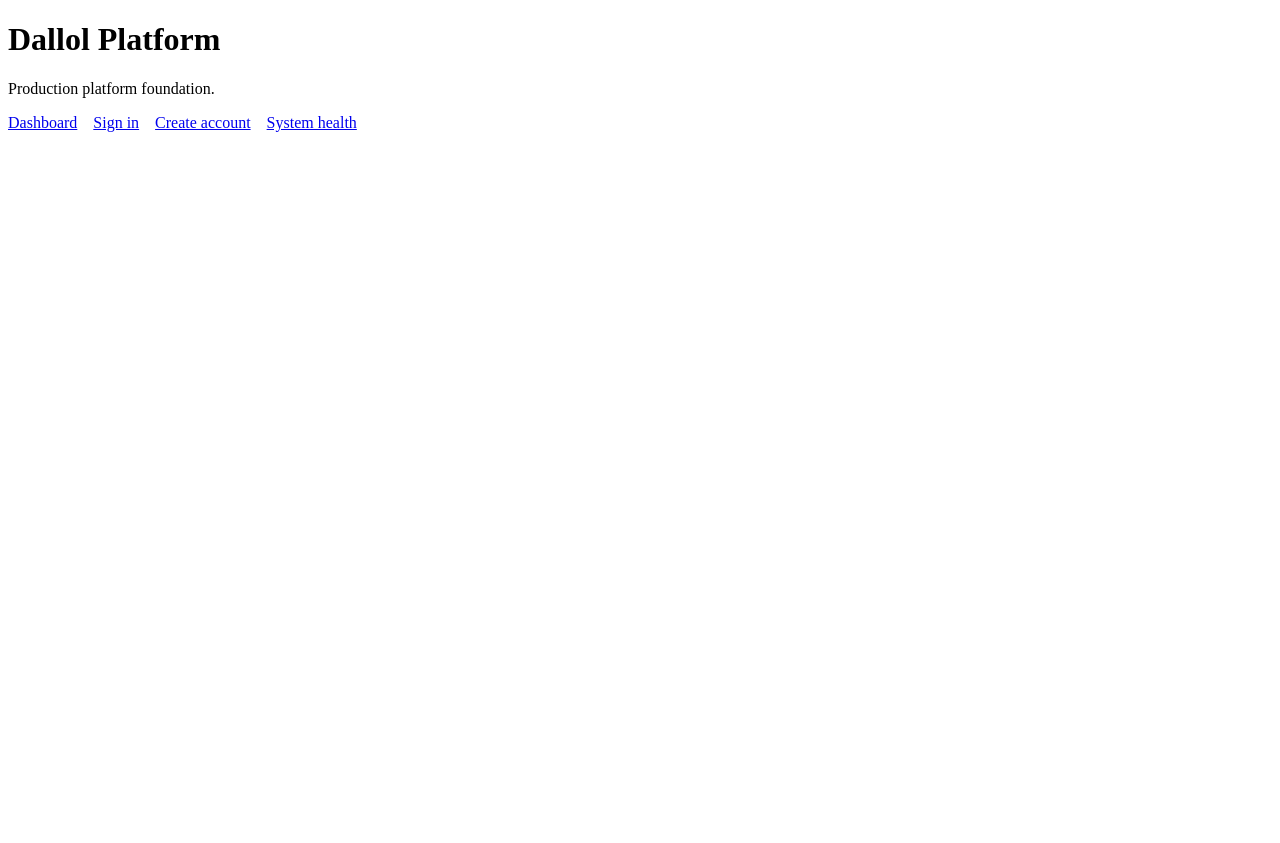
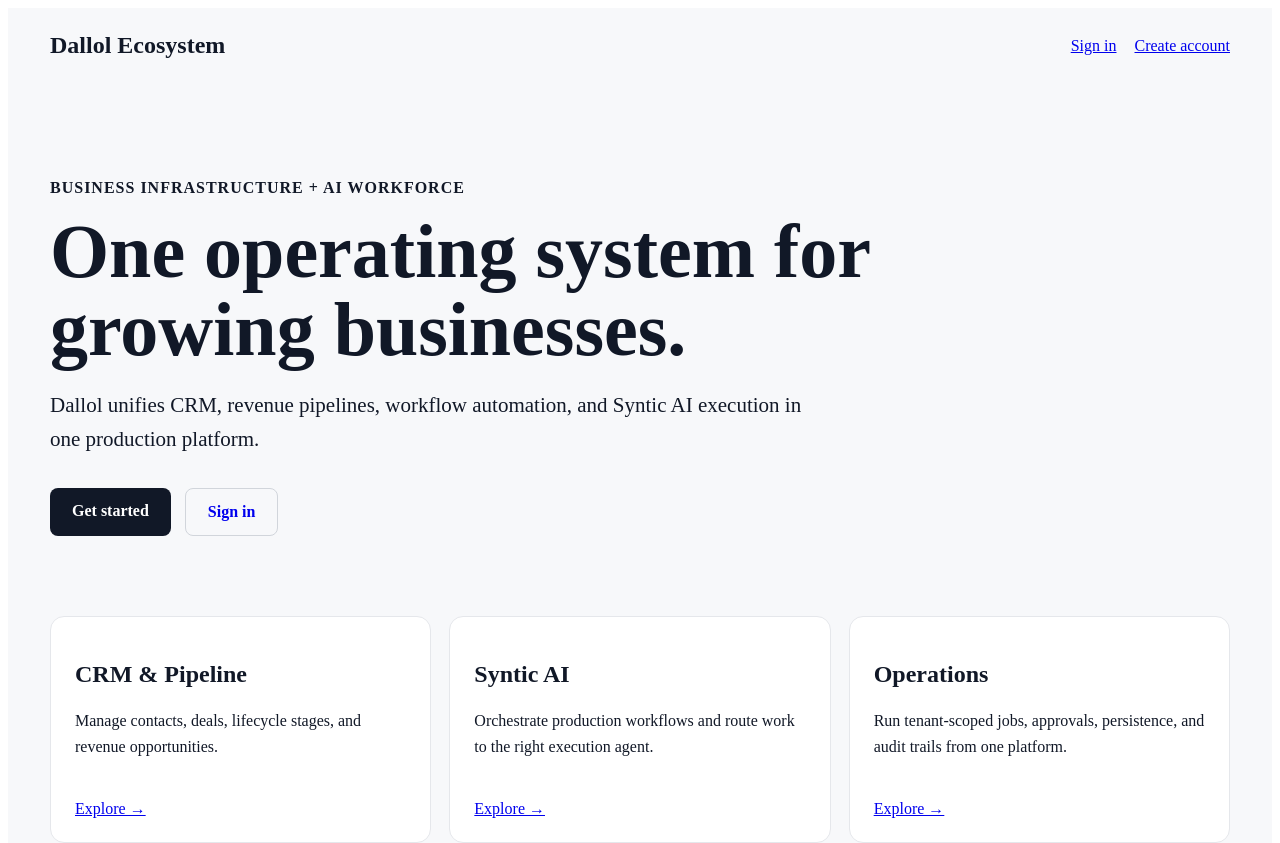
Before and after one commit to amanbsaid-collab/dallol-platform, a Next.js app: page / in a window 1280 px wide. Shown: the top 843 px of the page. Before the commit the page ends 800 px from the top, so only its background shows below. Built offline with nearby package versions, Linux system fonts and the light colour scheme.

Commit message:
feat: launch customer-facing Dallol Ecosystem homepage

```diff
--- a/src/app/page.tsx
+++ b/src/app/page.tsx
@@ -1,16 +1,49 @@
 import Link from 'next/link';
+
+const features = [
+  ['CRM & Pipeline', 'Manage contacts, deals, lifecycle stages, and revenue opportunities.', '/dashboard/crm'],
+  ['Syntic AI', 'Orchestrate production workflows and route work to the right execution agent.', '/dashboard'],
+  ['Operations', 'Run tenant-scoped jobs, approvals, persistence, and audit trails from one platform.', '/dashboard'],
+];
 
 export default function Home() {
   return (
-    <main>
-      <h1>Dallol Platform</h1>
-      <p>Production platform foundation.</p>
-      <nav style={{ display: 'flex', gap: 16 }}>
-        <Link href="/dashboard">Dashboard</Link>
-        <Link href="/login">Sign in</Link>
-        <Link href="/register">Create account</Link>
+    <main style={{ minHeight: '100vh', background: '#f7f8fa', color: '#111827' }}>
+      <nav style={{ maxWidth: 1180, margin: '0 auto', padding: '24px', display: 'flex', justifyContent: 'space-between', alignItems: 'center' }}>
+        <strong style={{ fontSize: 24 }}>Dallol Ecosystem</strong>
+        <div style={{ display: 'flex', gap: 18 }}>
+          <Link href="/login">Sign in</Link>
+          <Link href="/register">Create account</Link>
+        </div>
+      </nav>
+
+      <section style={{ maxWidth: 1180, margin: '0 auto', padding: '80px 24px 56px' }}>
+        <p style={{ fontWeight: 700, letterSpacing: 1, textTransform: 'uppercase' }}>Business infrastructure + AI workforce</p>
+        <h1 style={{ fontSize: 'clamp(44px, 7vw, 76px)', lineHeight: 1.02, maxWidth: 900, margin: '16px 0' }}>
+          One operating system for growing businesses.
+        </h1>
+        <p style={{ fontSize: 21, lineHeight: 1.6, maxWidth: 760 }}>
+          Dallol unifies CRM, revenue pipelines, workflow automation, and Syntic AI execution in one production platform.
+        </p>
+        <div style={{ display: 'flex', gap: 14, flexWrap: 'wrap', marginTop: 32 }}>
+          <Link href="/register" style={{ padding: '14px 22px', borderRadius: 8, background: '#111827', color: 'white', textDecoration: 'none', fontWeight: 700 }}>Get started</Link>
+          <Link href="/login" style={{ padding: '14px 22px', borderRadius: 8, border: '1px solid #d1d5db', textDecoration: 'none', fontWeight: 700 }}>Sign in</Link>
+        </div>
+      </section>
+
+      <section style={{ maxWidth: 1180, margin: '0 auto', padding: '24px 24px 90px', display: 'grid', gridTemplateColumns: 'repeat(auto-fit, minmax(240px, 1fr))', gap: 18 }}>
+        {features.map(([title, description, href]) => (
+          <article key={title} style={{ background: 'white', border: '1px solid #e5e7eb', borderRadius: 14, padding: 24 }}>
+            <h2>{title}</h2>
+            <p style={{ lineHeight: 1.6, minHeight: 76 }}>{description}</p>
+            <Link href={href}>Explore →</Link>
+          </article>
+        ))}
+      </section>
+
+      <footer style={{ maxWidth: 1180, margin: '0 auto', padding: '24px', borderTop: '1px solid #e5e7eb', fontSize: 14 }}>
         <Link href="/api/health">System health</Link>
-      </nav>
+      </footer>
     </main>
   );
 }
```
